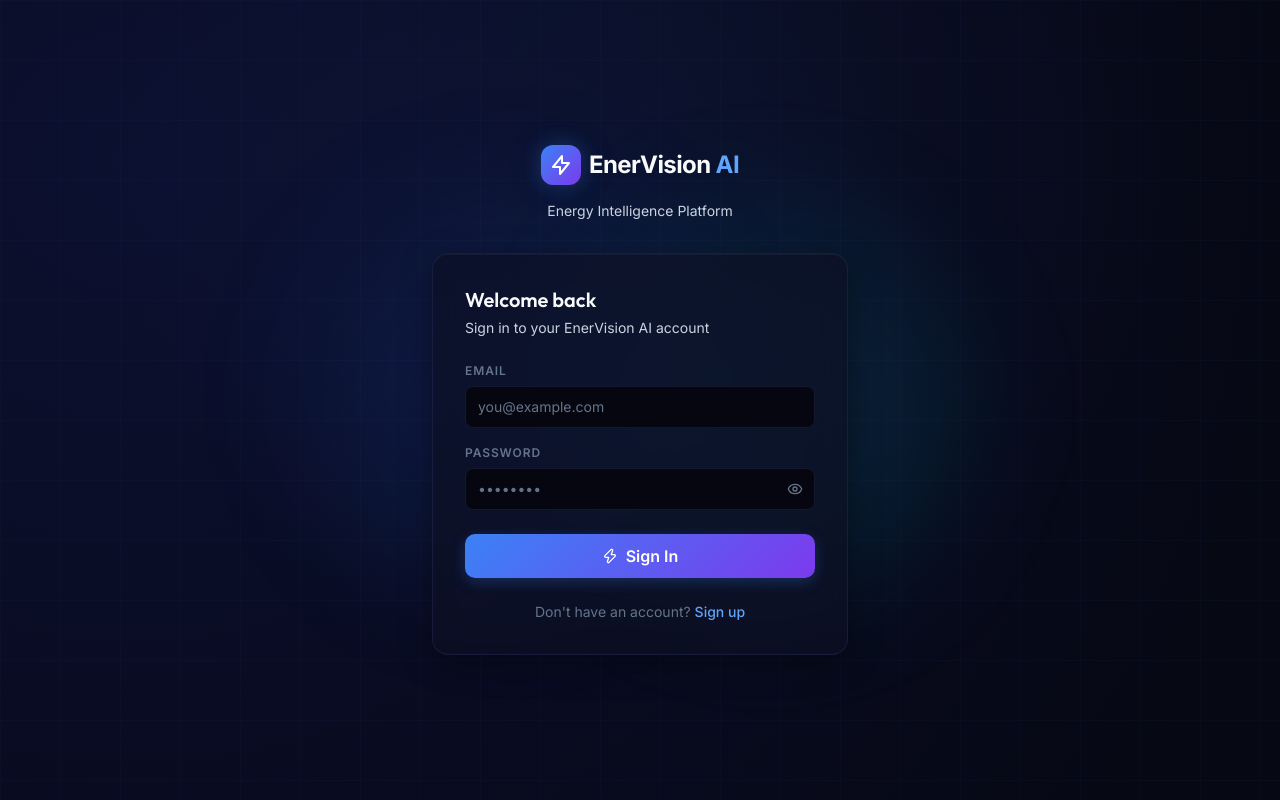
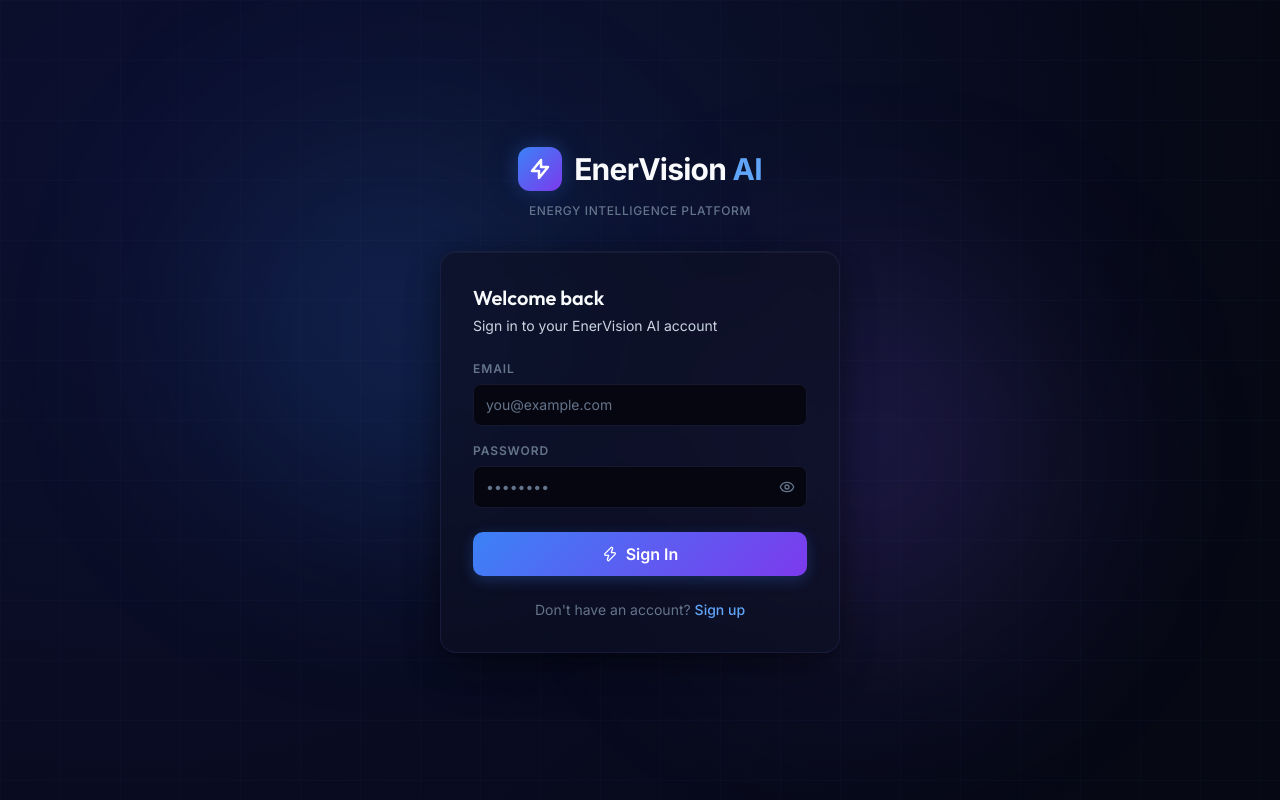
Before and after one commit to SOHAMPAL23/Synenergy, a React (Vite) app in the folder frontend/: page /login in a window 1280 px wide. Built offline with nearby package versions, Linux system fonts and the light colour scheme; no server answers.

Commit message:
feat: implement frontend authentication pages and core optimization recommendation dashboard with interactive tracking

```diff
--- a/frontend/src/layouts/AuthLayout.tsx
+++ b/frontend/src/layouts/AuthLayout.tsx
@@ -2,25 +2,29 @@ import React from 'react'
 import { Outlet } from 'react-router-dom'
 
 const AuthLayout: React.FC = () => (
-  <div className="min-h-screen grid-bg flex items-center justify-center relative overflow-hidden">
-    {/* Ambient glow blobs */}
-    <div className="absolute top-1/4 left-1/4 w-96 h-96 bg-electric-600/10 rounded-full blur-3xl pointer-events-none" />
-    <div className="absolute bottom-1/4 right-1/4 w-96 h-96 bg-cyan-500/10 rounded-full blur-3xl pointer-events-none" />
+  <div className="min-h-screen grid-bg flex items-center justify-center relative overflow-hidden py-12">
+    {/* Orbiting Ambient glow blobs */}
+    <div className="absolute top-1/6 left-1/6 w-96 h-96 bg-electric-500/15 rounded-full blur-[100px] pointer-events-none animate-orbit" />
+    <div className="absolute bottom-1/6 right-1/6 w-96 h-96 bg-violet-500/15 rounded-full blur-[100px] pointer-events-none animate-orbit" style={{ animationDelay: '-5s' }} />
 
-    <div className="relative z-10 w-full max-w-md px-4">
+    <div className="relative z-10 w-full max-w-md px-6">
       {/* Logo */}
       <div className="text-center mb-8">
-        <div className="inline-flex items-center gap-2 mb-4">
-          <div className="w-10 h-10 rounded-xl bg-electric-gradient flex items-center justify-center shadow-glow-blue">
-            <svg className="w-6 h-6 text-white" fill="none" viewBox="0 0 24 24" stroke="currentColor" strokeWidth={2}>
+        <div className="inline-flex items-center gap-3 mb-3">
+          <div className="w-11 h-11 rounded-xl bg-electric-gradient flex items-center justify-center shadow-glow-blue transition-transform hover:scale-105 duration-300">
+            <svg className="w-6 h-6 text-white" fill="none" viewBox="0 0 24 24" stroke="currentColor" strokeWidth={2.5}>
               <path strokeLinecap="round" strokeLinejoin="round" d="M13 10V3L4 14h7v7l9-11h-7z" />
             </svg>
           </div>
-          <span className="text-2xl font-display font-bold text-text-primary tracking-tight">EnerVision <span className="text-electric-400">AI</span></span>
+          <span className="text-3xl font-display font-bold text-text-primary tracking-tight">
+            EnerVision <span className="text-electric-400">AI</span>
+          </span>
         </div>
-        <p className="text-text-secondary text-sm">Energy Intelligence Platform</p>
+        <p className="text-text-muted text-xs font-medium uppercase tracking-wider">Energy Intelligence Platform</p>
       </div>
-      <Outlet />
+      <div className="shadow-2xl rounded-2xl">
+        <Outlet />
+      </div>
     </div>
   </div>
 )
```
